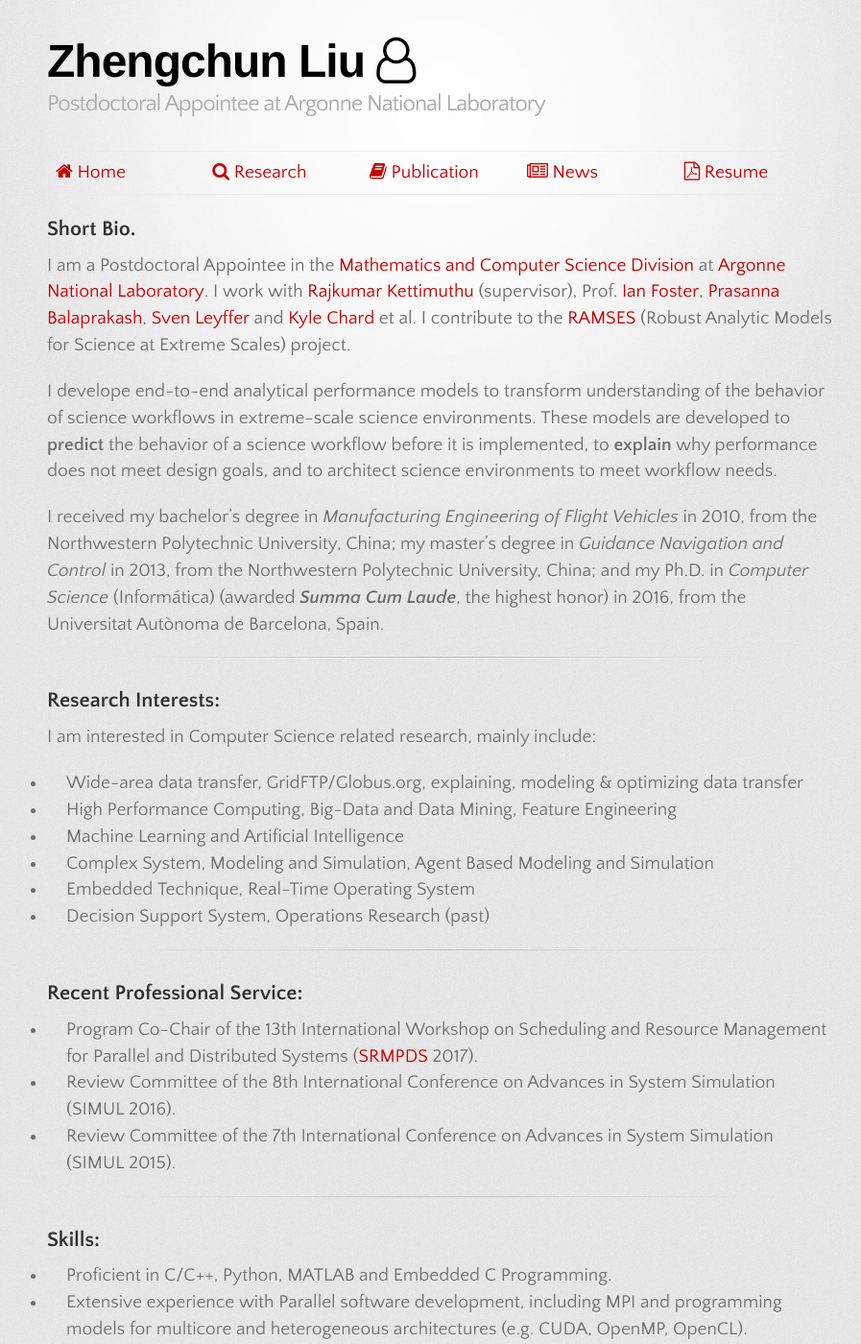
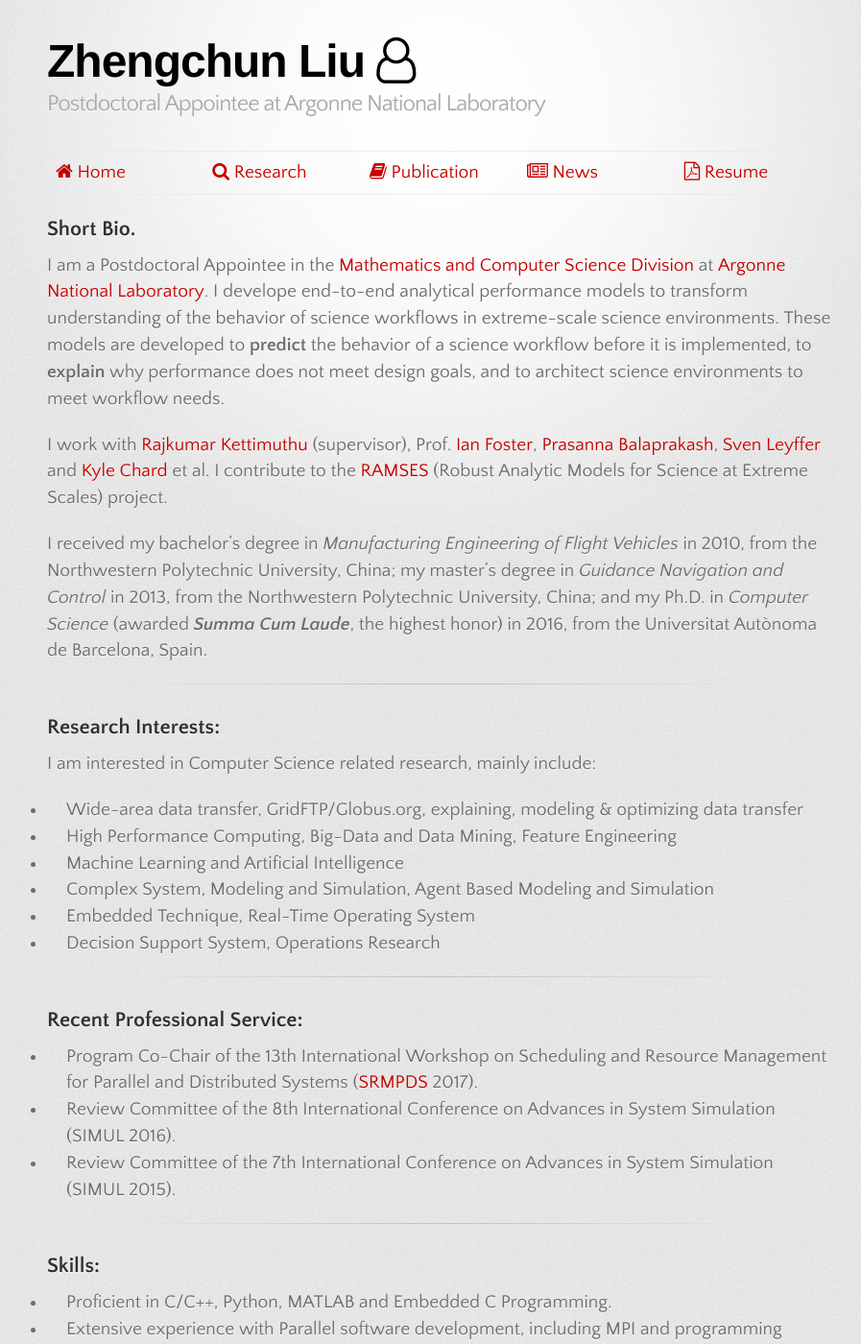
Before and after one commit to lzhengchun/lzhengchun.github.io, a Jekyll site: the page built from index.md, in a window 1280 px wide and 1400 px high. Shown: the whole window at 96% size, without its empty margins (181-1078 px from the left). Built offline with Jekyll 4.4.1, drawn with Linux system fonts in a browser that asks for light colours; some web fonts are replaced.

Commit message:
add, delete, polish etc.

```diff
--- a/index.md
+++ b/index.md
@@ -5,11 +5,11 @@ title: Home
 
 ## Short Bio.
 
-I am a Postdoctoral Appointee in the [Mathematics and Computer Science Division](http://www.mcs.anl.gov/person/zhengchun-liu) at [Argonne National Laboratory](http://www.anl.gov/). I work with [Rajkumar Kettimuthu](http://www.mcs.anl.gov/~kettimut/) (supervisor), Prof. [Ian Foster](https://www.cs.uchicago.edu/directory/ian-foster), [Prasanna Balaprakash](http://www.mcs.anl.gov/~pbalapra), [Sven Leyffer](https://wiki.mcs.anl.gov/leyffer/index.php/Sven_Leyffer) and [Kyle Chard](https://kylechard.com/) et al. I contribute to the [RAMSES](https://ramsesproject.github.io) (Robust Analytic Models for Science at Extreme Scales) project.
+I am a Postdoctoral Appointee in the [Mathematics and Computer Science Division](http://www.mcs.anl.gov/person/zhengchun-liu) at [Argonne National Laboratory](http://www.anl.gov/). I develope end-to-end analytical performance models to transform understanding of the behavior of science workflows in extreme-scale science environments. These models are developed to __predict__ the behavior of a science workflow before it is implemented, to __explain__ why performance does not meet design goals, and to architect science environments to meet workflow needs.
 
-I develope end-to-end analytical performance models to transform understanding of the behavior of science workflows in extreme-scale science environments. These models are developed to __predict__ the behavior of a science workflow before it is implemented, to __explain__ why performance does not meet design goals, and to architect science environments to meet workflow needs.
+I work with [Rajkumar Kettimuthu](http://www.mcs.anl.gov/~kettimut/) (supervisor), Prof. [Ian Foster](https://www.cs.uchicago.edu/directory/ian-foster), [Prasanna Balaprakash](http://www.mcs.anl.gov/~pbalapra), [Sven Leyffer](https://wiki.mcs.anl.gov/leyffer/index.php/Sven_Leyffer) and [Kyle Chard](https://kylechard.com/) et al. I contribute to the [RAMSES](https://ramsesproject.github.io) (Robust Analytic Models for Science at Extreme Scales) project.
 
-I received my bachelor's degree in _Manufacturing Engineering of Flight Vehicles_ in 2010, from the Northwestern Polytechnic University, China; my master's degree in _Guidance Navigation and Control_ in 2013, from the Northwestern Polytechnic University, China; and my Ph.D. in _Computer Science_ (Informática) (awarded ___Summa Cum Laude___, the highest honor) in 2016, from the Universitat Autònoma de Barcelona, Spain.
+I received my bachelor's degree in _Manufacturing Engineering of Flight Vehicles_ in 2010, from the Northwestern Polytechnic University, China; my master's degree in _Guidance Navigation and Control_ in 2013, from the Northwestern Polytechnic University, China; and my Ph.D. in _Computer Science_ (awarded ___Summa Cum Laude___, the highest honor) in 2016, from the Universitat Autònoma de Barcelona, Spain.
 
 ---
 ## Research Interests:
@@ -21,7 +21,7 @@ I am interested in Computer Science related research, mainly include:
 * Machine Learning and Artificial Intelligence
 * Complex System, Modeling and Simulation, Agent Based Modeling and Simulation
 * Embedded Technique, Real-Time Operating System
-* Decision Support System, Operations Research (past)
+* Decision Support System, Operations Research
 
 ---
 ## Recent Professional Service:
```
Also changed, not shown: Publication.md (+1 -1 lines).
